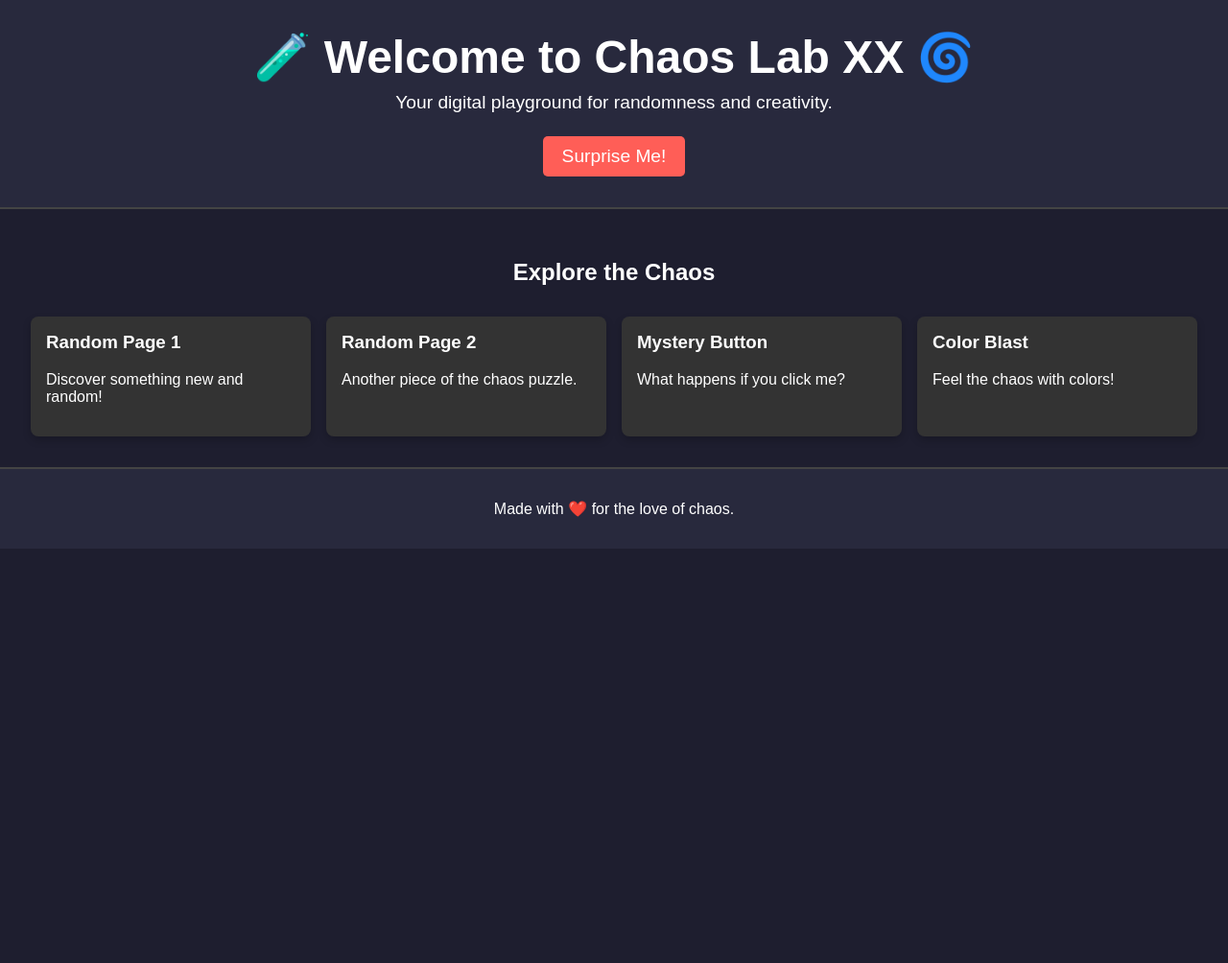
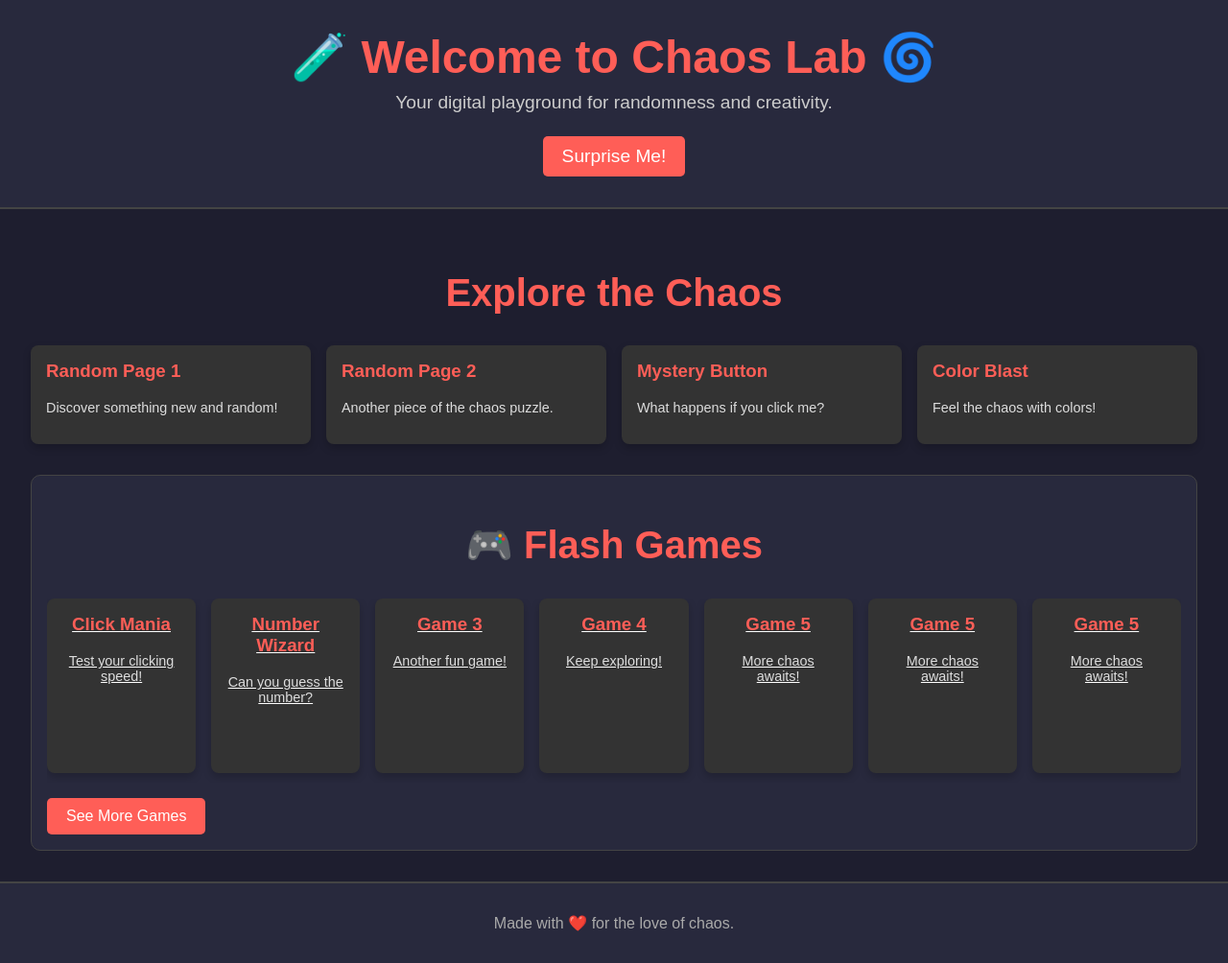
Before and after one commit to High-Entropy-X/chaos-lab, a plain HTML site: page index.html in a window 1280 px wide. Shown: the whole page at 96% size. Before the commit the page ends 800 px from the top, so only its background shows below. Drawn offline with Linux system fonts and the light colour scheme.

Commit message:
added some games just for trial

```diff
--- a/css/styles.css
+++ b/css/styles.css
@@ -6,7 +6,8 @@ body {
     font-family: Arial, sans-serif;
     background-color: #1e1e2f;
     color: #fff;
-    transition: background-color 0.3s;
+    transition: background-color 0.3s, color 0.3s;
+    overflow-x: hidden;
 }
 
 /* Header */
@@ -15,16 +16,21 @@ body {
     padding: 2rem;
     background-color: #28293d;
     border-bottom: 2px solid #444;
+    position: sticky;
+    top: 0;
+    z-index: 1000;
 }
 
 .header h1 {
     margin: 0;
     font-size: 3rem;
+    color: #ff5e57;
 }
 
 .header p {
     font-size: 1.2rem;
     margin: 0.5rem 0;
+    color: #ccc;
 }
 
 /* Main Content */
@@ -32,9 +38,12 @@ body {
     padding: 2rem;
 }
 
+/* Section Titles */
 .section h2 {
     text-align: center;
     margin-bottom: 2rem;
+    font-size: 2.5rem;
+    color: #ff5e57;
 }
 
 /* Cards */
@@ -51,19 +60,26 @@ body {
     text-decoration: none;
     color: #fff;
     box-shadow: 0 4px 8px rgba(0, 0, 0, 0.2);
-    transition: transform 0.2s, box-shadow 0.2s;
+    transition: transform 0.2s, box-shadow 0.2s, background-color 0.3s;
 }
 
 .card:hover {
     transform: translateY(-5px);
     box-shadow: 0 8px 16px rgba(0, 0, 0, 0.3);
+    background-color: #444;
 }
 
 .card h3 {
     margin-top: 0;
+    color: #ff5e57;
 }
 
-/* Button */
+.card p {
+    color: #ddd;
+    font-size: 0.9rem;
+}
+
+/* Random Button */
 .btn-random {
     padding: 10px 20px;
     font-size: 1.2rem;
@@ -73,11 +89,80 @@ body {
     color: white;
     cursor: pointer;
     margin-top: 1rem;
-    transition: background-color 0.3s;
+    transition: background-color 0.3s, transform 0.2s;
 }
 
 .btn-random:hover {
     background-color: #ff1e1e;
+    transform: scale(1.05);
+}
+
+/* Flash Games Section */
+.flash-games-section {
+    margin-top: 2rem;
+    padding: 1rem;
+    background-color: #28293d;
+    border-radius: 10px;
+    border: 1px solid #444;
+}
+
+.flash-games-container {
+    overflow-x: auto;
+    white-space: nowrap;
+    padding-bottom: 10px;
+    margin-bottom: 1rem;
+}
+
+.flash-games-scroll {
+    display: flex;
+    gap: 1rem;
+}
+
+.flash-card {
+    display: inline-block;
+    width: 200px;
+    min-height: 150px;
+    padding: 1rem;
+    background-color: #333;
+    color: white;
+    border-radius: 8px;
+    box-shadow: 0 4px 8px rgba(0, 0, 0, 0.2);
+    text-align: center;
+    white-space: normal;
+    transition: transform 0.2s, box-shadow 0.2s, background-color 0.3s;
+}
+
+.flash-card:hover {
+    transform: scale(1.1);
+    background-color: #444;
+}
+
+.flash-card h3 {
+    margin-top: 0;
+    color: #ff5e57;
+}
+
+.flash-card p {
+    font-size: 0.9rem;
+    color: #ddd;
+}
+
+/* See More Button */
+.btn-see-more {
+    display: inline-block;
+    padding: 10px 20px;
+    font-size: 1rem;
+    border: none;
+    border-radius: 5px;
+    background-color: #ff5e57;
+    color: white;
+    text-decoration: none;
+    transition: background-color 0.3s, transform 0.2s;
+}
+
+.btn-see-more:hover {
+    background-color: #ff1e1e;
+    transform: scale(1.05);
 }
 
 /* Footer */
@@ -86,9 +171,47 @@ body {
     padding: 1rem;
     text-align: center;
     border-top: 2px solid #444;
+    color: #aaa;
 }
 
 /* Fun Background Colors */
 body.fun-bg {
     background-color: #ff007f;
+    color: #fff;
+    transition: background-color 0.5s;
 }
+
+/* Scrollbar Customization */
+.flash-games-container::-webkit-scrollbar {
+    height: 8px;
+}
+
+.flash-games-container::-webkit-scrollbar-thumb {
+    background: #ff5e57;
+    border-radius: 10px;
+}
+
+.flash-games-container::-webkit-scrollbar-thumb:hover {
+    background: #ff1e1e;
+}
+
+/* Smooth Scrolling */
+.flash-games-container {
+    scroll-behavior: smooth;
+}
+
+/* Responsive Design */
+@media (max-width: 768px) {
+    .header h1 {
+        font-size: 2.5rem;
+    }
+
+    .btn-random, .btn-see-more {
+        font-size: 1rem;
+        padding: 8px 16px;
+    }
+
+    .flash-card, .card {
+        min-width: 150px;
+    }
+}
--- a/index.html
+++ b/index.html
@@ -9,13 +9,15 @@
 <body>
     <!-- HEADER SECTION -->
     <header class="header">
-        <h1>🧪 Welcome to Chaos Lab XX 🌀</h1>
+        <h1>🧪 Welcome to Chaos Lab 🌀</h1>
         <p>Your digital playground for randomness and creativity.</p>
         <button onclick="navigateToRandomPage()" class="btn-random">Surprise Me!</button>
     </header>
 
     <!-- MAIN CONTENT SECTION -->
     <main class="main-content">
+
+        <!-- Explore Section -->
         <section class="section">
             <h2>Explore the Chaos</h2>
             <div class="grid">
@@ -37,6 +39,44 @@
                 </a>
             </div>
         </section>
+
+        <!-- Flash Games Section with Horizontal Scroll -->
+        <section class="section flash-games-section">
+            <h2>🎮 Flash Games</h2>
+            <div class="flash-games-container">
+                <div class="flash-games-scroll">
+                    <a href="pages/flash_games/clicker_game.html" class="flash-card">
+                        <h3>Click Mania</h3>
+                        <p>Test your clicking speed!</p>
+                    </a>
+                    <a href="pages/flash_games/guess_number.html" class="flash-card">
+                        <h3>Number Wizard</h3>
+                        <p>Can you guess the number?</p>
+                    </a>
+                    <a href="pages/flash_games/some_other_game.html" class="flash-card">
+                        <h3>Game 3</h3>
+                        <p>Another fun game!</p>
+                    </a>
+                    <a href="pages/flash_games/some_other_game.html" class="flash-card">
+                        <h3>Game 4</h3>
+                        <p>Keep exploring!</p>
+                    </a>
+                    <a href="pages/flash_games/some_other_game.html" class="flash-card">
+                        <h3>Game 5</h3>
+                        <p>More chaos awaits!</p>
+                    </a>
+                    <a href="pages/flash_games/some_other_game.html" class="flash-card">
+                        <h3>Game 5</h3>
+                        <p>More chaos awaits!</p>
+                    </a>
+                    <a href="pages/flash_games/some_other_game.html" class="flash-card">
+                        <h3>Game 5</h3>
+                        <p>More chaos awaits!</p>
+                    </a>
+                </div>
+            </div>
+            <a href="pages/flash_games/all_games.html" class="btn-see-more">See More Games</a>
+        </section>
     </main>
 
     <!-- FOOTER SECTION -->
```
Also changed, not shown: pages/flash_games/clicker_game.html (added, +80 -0 lines), pages/flash_games/guess_number.html (added, +69 -0 lines).
